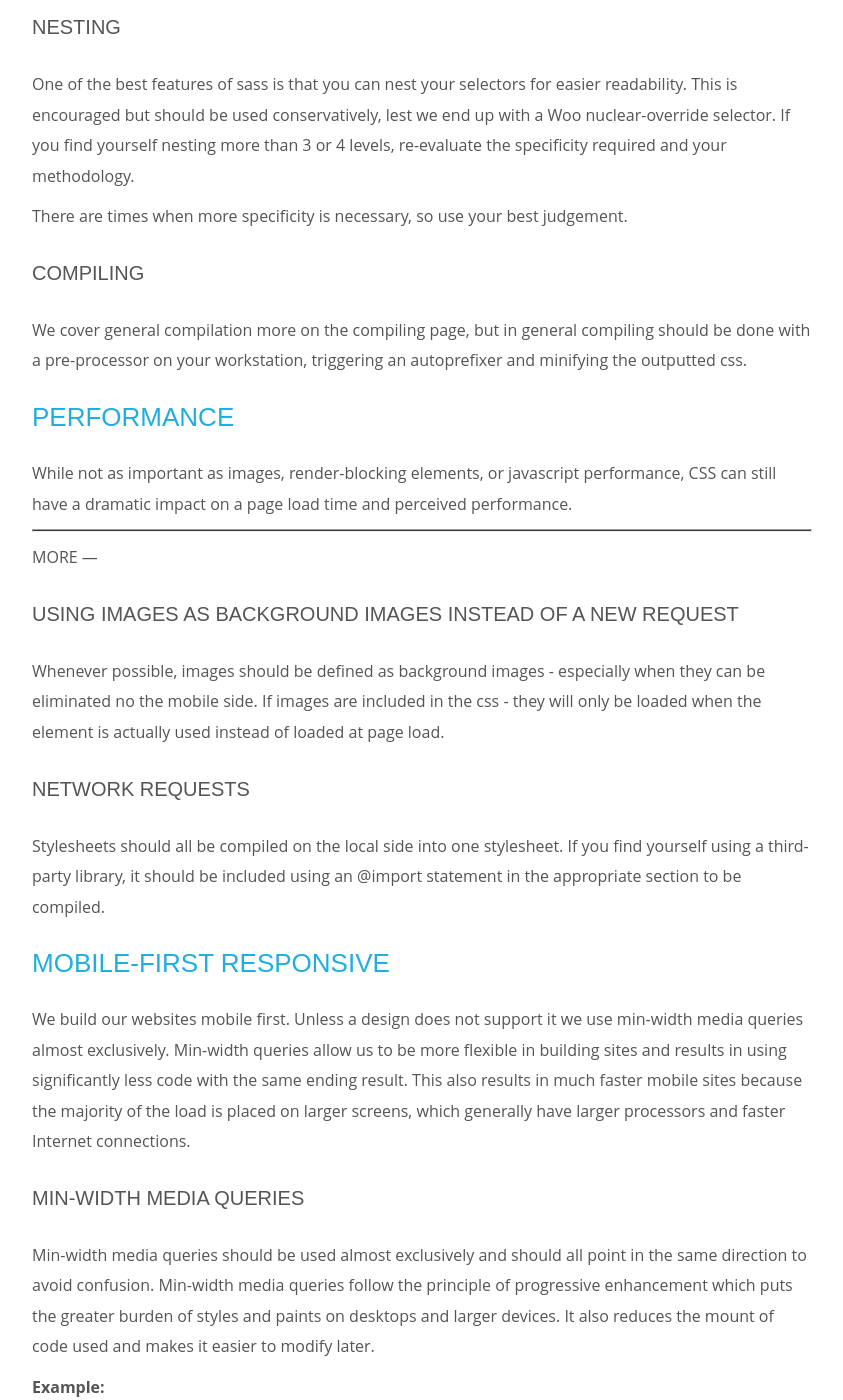
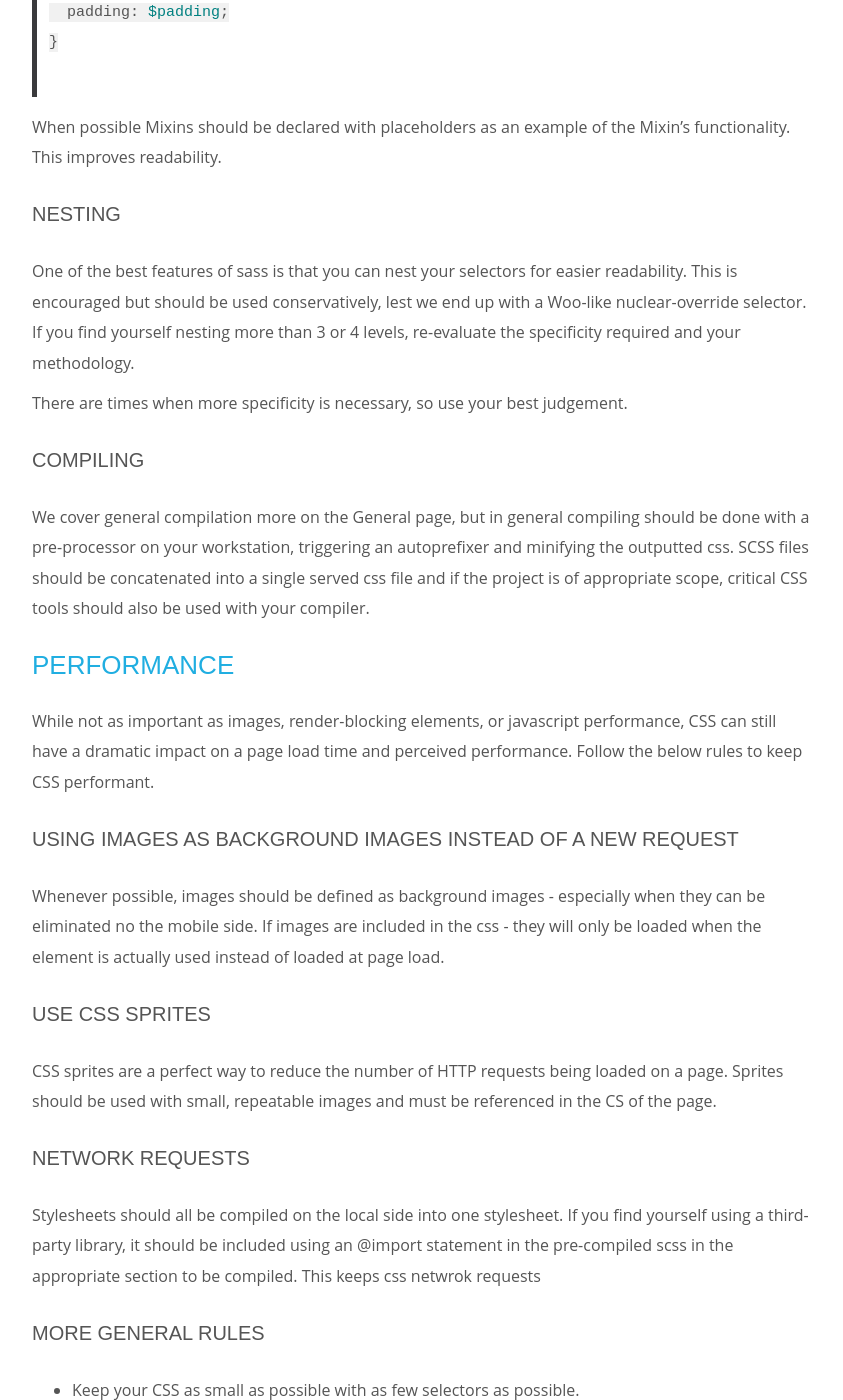
Before and after one commit to oldtownmedia/otm-development-standards, a Jekyll site: the page built from CSS.md, in a window 1280 px wide and 1400 px high, scrolled down 7473 px. Shown: the whole window, without its empty margins (218-1061 px from the left). Built offline with Jekyll 4.4.1, drawn with Linux system fonts in a browser that asks for light colours; Markdown is read by kramdown in place of the engine named in the settings; some of the changed text lies outside the part shown.

Commit message:
Cleaned up CSS styles, added 4-space tab rule

````diff
--- a/CSS.md
+++ b/CSS.md
@@ -33,10 +33,10 @@
 .class-1,
 .class-2,
 .class-3 {
-  width: 10px;
-  height: 20px;
-  color: red;
-  background-color: blue;
+	width: 10px;
+	height: 20px;
+	color: red;
+	background-color: blue;
 }
 
 .class-4{
@@ -52,8 +52,8 @@
 
 ```css
 .class-1,.class-2{
-  width:10px;
-  box-shadow:0 1px 5px #000,1px 2px 5px #ccc;
+	width:10px;
+	box-shadow:0 1px 5px #000,1px 2px 5px #ccc;
 }
 ```
 
@@ -62,8 +62,8 @@
 ```css
 .class-1,
 .class-2 {
-  width: 10px;
-  box-shadow: 0 1px 5px #000, 1px 2px 5px #ccc;
+	width: 10px;
+	box-shadow: 0 1px 5px #000, 1px 2px 5px #ccc;
 }
 ```
 
@@ -76,9 +76,9 @@
 
 ```css
 section {
-  background-color: #FFFFFF;
-  font-family: 'Times New Roman', serif;
-  margin: 0px
+	background-color: #FFFFFF;
+	font-family: 'Times New Roman', serif;
+	margin: 0px
 }
 ```
 
@@ -86,9 +86,9 @@
 
 ```css
 section {
-  background-color: #fff;
-  font-family: "Times New Roman", serif;
-  margin: 0;
+	background-color: #fff;
+	font-family: "Times New Roman", serif;
+	margin: 0;
 }
 ```
 
@@ -99,12 +99,12 @@
 
 ```css
 .header-background {
-  background: blue;
-  margin: 0 0 0 10px;
-  font-family: "Arial Bold";
-  font-size: 16px;
-  line-height: 1;
-  font-weight: 400;
+	background: blue;
+	margin: 0 0 0 10px;
+	font-family: "Arial Bold";
+	font-size: 16px;
+	line-height: 1;
+	font-weight: 400;
 }
 ```
 
@@ -112,13 +112,14 @@
 
 ```css
 .header-background {
-  background-color: blue;
-  margin-left: 10px;
-  font: 400 16px/1 "Arial Bold";
+	background-color: blue;
+	margin-left: 10px;
+	font: 400 16px/1 "Arial Bold";
 }
 ```
 
 * Use indenting to signify child status
+* Use 4-space tabbed indents for consistency
 
 **Avoid**
 
@@ -200,14 +203,18 @@
 /styles
  -- main.scss
  -- ie8.scss
- -- print.css
  -- editor-styles.css
  -- login.css
  /sass
  	-- _normalize.scss
- 	-- _responsive.scss
+ 	-- _forms.scss
+ 	-- _print.scss
  	-- _forms.scss
 ```
+
+main.scss compiles all of the sheets in /sass in addition to the styles in the file. General styles reside in the main.scss file, with specialized content going in the /sass folder files along with any additional files.
+
+The other stylesheets in the main /styles folder hold specific uses and cannot be combined into the main.scss file.
 
 #### Breaking code into blocks
 
@@ -237,7 +244,7 @@
 
 ##### Color Scheme declarations
 
-During a projects lifestyle, it can be beneficial to declare all colors associated with the project not only with a descriptive name of the color, but also with a name that pertains to the color's function to the design.
+During a project's lifecycle, it can be beneficial to declare all colors associated with the project not only with a descriptive name of the color, but also with a name that pertains to the color's function to the design.
 
 **Example:**
 
@@ -258,8 +265,6 @@
 Mixins should be defined at the head of the main SCSS file, or in a separate SCSS file to be imported at the beginning of main. Mixins should be accompanied with explanatory comments if necessary.
 
 ```scss
-
-
 // Round Corners and add Padding
 @mixin button($border-radius: 5px, $padding: 5px 15px){
   border-radius: $border-radius;
@@ -272,32 +277,35 @@
 
 #### Nesting
 
-One of the best features of sass is that you can nest your selectors for easier readability. This is encouraged but should be used conservatively, lest we end up with a Woo nuclear-override selector. If you find yourself nesting more than 3 or 4 levels, re-evaluate the specificity required and your methodology.
+One of the best features of sass is that you can nest your selectors for easier readability. This is encouraged but should be used conservatively, lest we end up with a Woo-like nuclear-override selector. If you find yourself nesting more than 3 or 4 levels, re-evaluate the specificity required and your methodology.
 
 There are times when more specificity is necessary, so use your best judgement.
 
 #### Compiling
 
-We cover general compilation more on the compiling page, but in general compiling should be done with a pre-processor on your workstation, triggering an autoprefixer and minifying the outputted css.
+We cover general compilation more on the General page, but in general compiling should be done with a pre-processor on your workstation, triggering an autoprefixer and minifying the outputted css. SCSS files should be concatenated into a single served css file and if the project is of appropriate scope, critical CSS tools should also be used with your compiler.
 
 ### Performance
 
-While not as important as images, render-blocking elements, or javascript performance, CSS can still have a dramatic impact on a page load time and perceived performance.
-
----
-MORE
----
+While not as important as images, render-blocking elements, or javascript performance, CSS can still have a dramatic impact on a page load time and perceived performance. Follow the below rules to keep CSS performant.
 
 #### Using images as background images instead of a new request
 
 Whenever possible, images should be defined as background images - especially when they can be eliminated no the mobile side. If images are included in the css - they will only be loaded when the element is actually used instead of loaded at page load.
 
+#### Use CSS sprites
+
+CSS sprites are a perfect way to reduce the number of HTTP requests being loaded on a page. Sprites should be used with small, repeatable images and must be referenced in the CS of the page.
+
 #### Network Requests
 
-Stylesheets should all be compiled on the local side into one stylesheet. If you find yourself using a third-party library, it should be included using an @import statement in the appropriate section to be compiled.
+Stylesheets should all be compiled on the local side into one stylesheet. If you find yourself using a third-party library, it should be included using an @import statement in the pre-compiled scss in the appropriate section to be compiled. This keeps css netwrok requests
 
+#### More general rules
 
-
+* Keep your CSS as small as possible with as few selectors as possible.
+* Avoid using complex selectors
+* Avoid using non-performant selectors such as :not()
 
 ### Mobile-first Responsive
 
@@ -306,7 +314,7 @@
 
 #### Min-width media queries
 
-Min-width media queries should be used almost exclusively and should all point in the same direction to avoid confusion. Min-width media queries follow the principle of progressive enhancement which puts the greater burden of styles and paints on desktops and larger devices. It also reduces the mount of code used and makes it easier to modify later.
+Min-width media queries should be used almost exclusively and should all point in the same direction to avoid confusion. Min-width media queries follow the principle of progressive enhancement which puts the greater burden of styles and paints on desktops and larger devices. It also reduces the amount of code used and makes it easier to modify later.
 
 **Example:**
 
@@ -330,10 +338,31 @@
 
 Generally, breakpoints should be defined as the content on the page no longer fills the needs of the space provided. For example, a grid system of products will most likely be vertically oriented on a mobile device. Once the viewport becomes larger, there will likely be a moment where it is more suitable to switch the layout to rows rather than columns.
 
+In other words, use a media query when it starts to suck.
+
 #### Media queries placement
 
-Media queries should be placed in the _responsive.scss folder arranged from smallest min-width to the largest.
+Media queries should be inlined with the appropriate selector block. As few queries as possible should be used, so group the queries with sections instead of individual selectors. Begin with the smallest media query (i.e.: immediately above mobile) and work your way up if necessary.
 
+```scss
+
+.trigger{
+	display: block;
+}
+
+.click-toggle-menu-off{
+	position: fixed;
+}
+
+@include mq( $tablet ){
+	.trigger,
+	.click-toggle-menu-off,
+	.offcanvas-nav{
+		display: none;
+	}
+}
+
+```
 
 ### IE8 and older browser support
 
````
Also changed, not shown: other parts of CSS.md (+3 -1 lines).
